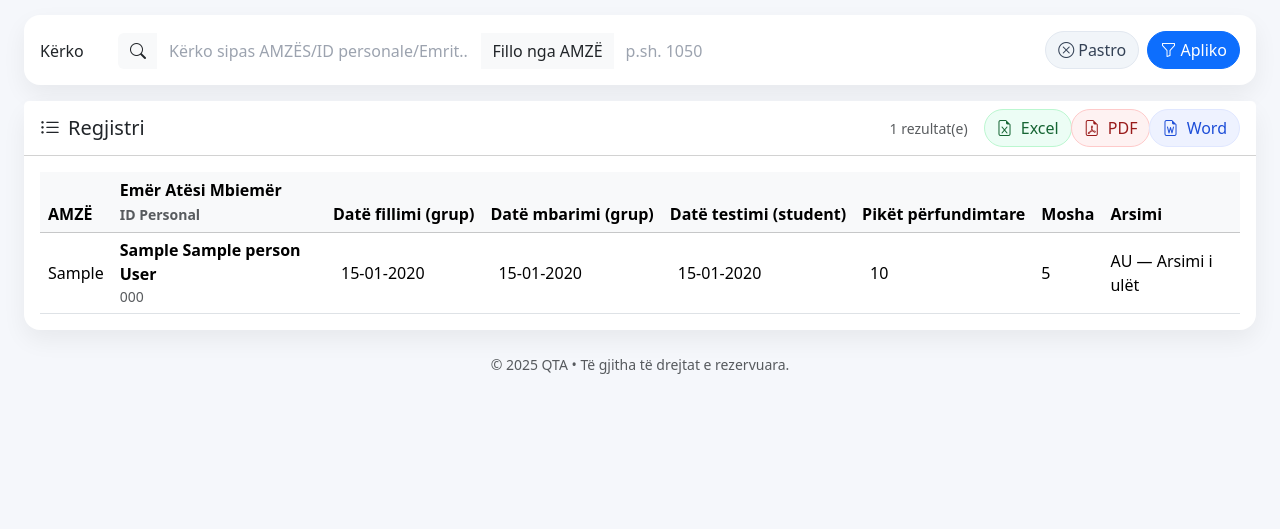
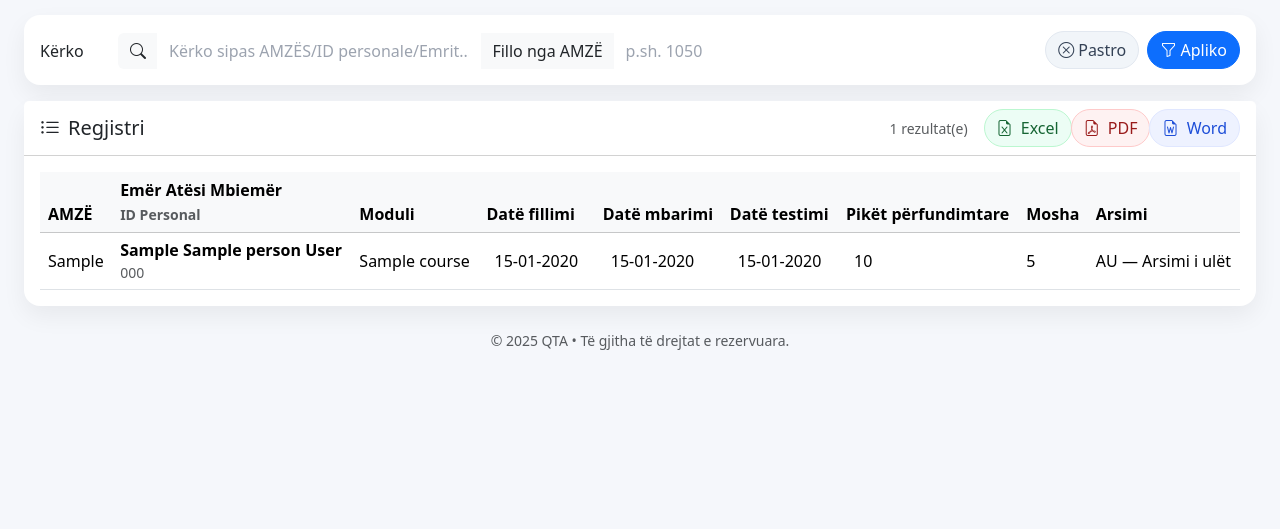
Before and after one commit to SignorTynam/DatabasaElektronikeQTA, a PHP site: page /register.php in a window 1280 px wide. Shown: the part 103-632 px from the top of the page. Run offline with PHP 8.4, Linux system fonts and the light colour scheme; the visitor is signed in with stand-in values (Sample User, id 1); data comes from the database, SQL or seed files in the repository; tables that the repository leaves empty hold one stand-in row (values such as "Sample post").

Commit message:
feat: Add course name and planned course name display in student registration

```diff
--- a/register.php
+++ b/register.php
@@ -105,6 +105,7 @@ $sqlBase = "
   ) lastg ON lastg.student_id = s.id
   LEFT JOIN course_group_students cgs ON cgs.group_id = lastg.group_id AND cgs.student_id = s.id
   LEFT JOIN course_groups cg ON cg.id = lastg.group_id
+  LEFT JOIN courses c ON c.id = cg.course_id
   $whereSql
 ";
 
@@ -129,11 +130,26 @@ $list = $pdo->prepare("
     /* arsimi */
     el.code AS edu_code, el.label AS edu_label,
 
+    /* ===== MODULI =====
+       - nese ka grup (lastg.group_id) → course_name (nga courses)
+       - nese s'ka grup → planned_course_name (nga student_course_plans)
+    */
+    c.name AS course_name,
+    (
+      SELECT c2.name
+      FROM student_course_plans scp
+      JOIN courses c2 ON c2.id = scp.course_id
+      WHERE scp.student_id = s.id
+      ORDER BY scp.id DESC
+      LIMIT 1
+    ) AS planned_course_name,
+
     /* grupi i fundit */
     lastg.group_id,
     cg.start_date, cg.end_date,
     cgs.exam_date AS exam_date,        -- EXAM PER-STUDENT
     cgs.final_score
+
   ".$sqlBase."
   ORDER BY CAST(s.nr_amze AS UNSIGNED) ASC, s.nr_amze ASC
   LIMIT :lim OFFSET :off
@@ -331,9 +347,10 @@ $toggleUrl = 'register.php?' . http_build_query(array_filter([
           <tr>
             <th class="nowrap">AMZË</th>
             <th>Emër Atësi Mbiemër<br><small class="text-muted">ID Personal</small></th>
-            <th class="nowrap">Datë fillimi (grup)</th>
-            <th class="nowrap">Datë mbarimi (grup)</th>
-            <th class="nowrap">Datë testimi (student)</th>
+            <th>Moduli</th>
+            <th class="nowrap">Datë fillimi</th>
+            <th class="nowrap">Datë mbarimi</th>
+            <th class="nowrap">Datë testimi</th>
             <th class="nowrap">Pikët përfundimtare</th>
             <th class="nowrap">Mosha</th>
             <th class="nowrap">Arsimi</th>
@@ -351,6 +368,29 @@ $toggleUrl = 'register.php?' . http_build_query(array_filter([
               <td>
                 <div class="fw-semibold"><?= htmlspecialchars($full) ?></div>
                 <div class="text-muted small"><?= htmlspecialchars($r['personal_number'] ?? '—') ?></div>
+              </td>
+
+              <td class="nowrap">
+                <?php
+                  $moduleLabel = '—';
+
+                  // Nëse ka grup të fundit, shfaq kursin + (opsional) grupin
+                  if (!empty($r['group_id'])) {
+                    $course = $r['course_name'] ?? '';
+                    $gname  = $r['group_name'] ?? '';
+
+                    if ($course !== '' && $gname !== '') $moduleLabel = $course.' — '.$gname;
+                    elseif ($course !== '')              $moduleLabel = $course;
+                    elseif ($gname !== '')               $moduleLabel = $gname;
+                    else                                 $moduleLabel = '—';
+                  } else {
+                    // Nëse s’ka grup, shfaq planin (nëse ekziston)
+                    $moduleLabel = $r['planned_course_name'] ?? '—';
+                    if (trim((string)$moduleLabel) === '') $moduleLabel = '—';
+                  }
+
+                  echo htmlspecialchars($moduleLabel, ENT_QUOTES, 'UTF-8');
+                ?>
               </td>
 
               <!-- start_date (inline grup) -->
```
